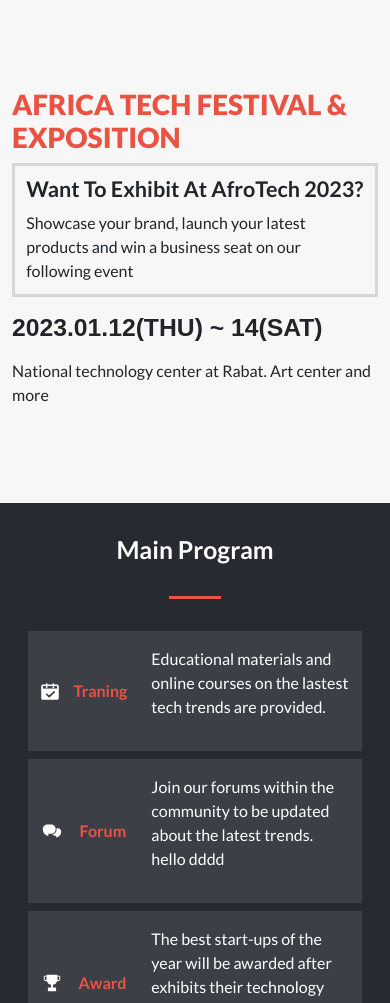
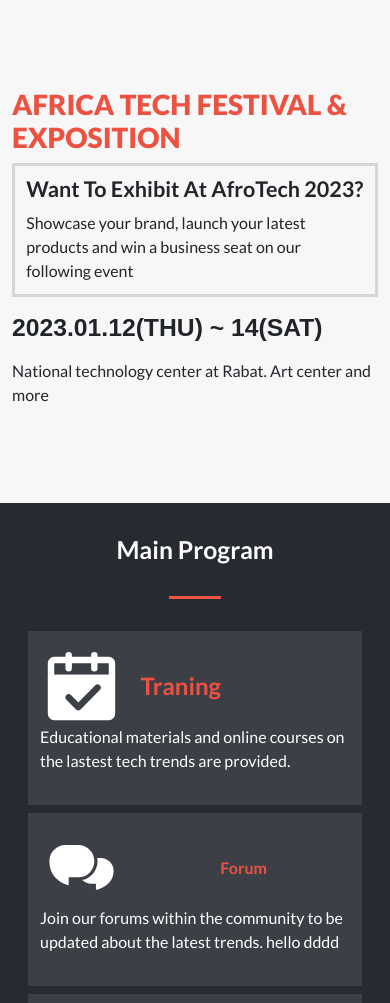
Before and after one commit to tarikbouari/AfroTech-Festival, a website: page index.html in a window 390 px wide. Shown: the part 88-1091 px from the top of the page. Drawn offline with Linux system fonts and the light colour scheme.

Commit message:
resizze col card

```diff
--- a/index.html
+++ b/index.html
@@ -79,17 +79,17 @@
           <!--  Row -->
           <div class="row my-3 p-3 p-md-5 gap-2 justify-content-center">
             <!-- <div class="box-program align-items-center row my-3 p-3"> -->
-            <div class="col-12 col-md-2 icon-left">
+            <div class="col-12 col-md-2 icon-left pgram">
               <div class="box-program align-items-center row py-3">
-                <div class="col-4 col-md-12">
+                <div class="col-12 col-md-12 traning">
                   <div class="d-flex justify-content-around d-md-flex
                     flex-md-column align-items-center gap-md-3">
-                    <img src="images/plan.svg" class="icon2"
+                    <img src="images/plan.svg" class="icon2 col-4"
                       alt="traning-icon">
-                    <span class="fw-bold text-capitalize"> traning</span>
+                    <span class="fw-bold text-capitalize col-8"> traning</span>
                   </div>
                 </div>
-                <div class="col-8 col-md-12">
+                <div class="col-12 col-md-12">
                   <p  class="paragraph text-start text-md-center">
                     Educational materials and online courses on the lastest tech
                     trends are provided.
@@ -102,14 +102,14 @@
 
             <div class="col-12 col-md-2 icon-left">
               <div class="box-program align-items-center row py-3">
-                <div class="col-4 col-md-12">
+                <div class="col-12 col-md-12">
                   <div class="d-flex justify-content-around d-md-flex
                     flex-md-column align-items-center gap-md-3">
-                    <img src="images/forum.svg" class="icon2" alt="forum-icon">
-                    <span class="fw-bold text-capitalize"> Forum</span>
+                    <img src="images/forum.svg" class="icon2 col-4" alt="forum-icon">
+                    <span class="fw-bold text-capitalize col-8"> Forum</span>
                   </div>
                 </div>
-                <div class="col-8 col-md-12">
+                <div class="col-12 col-md-12">
                   <p  class="paragraph text-start text-md-center">
                     Join our forums within the community to be updated about the
                     latest trends. hello dddd
@@ -120,8 +120,8 @@
 
             </div>
 
-            <div class="col-12 col-md-2 icon-left">
-              <div class="box-program align-items-center row py-3">
+            <div class="col-12 col-md-2 icon-left ">
+              <div class="box-program align-items-center row py-3 ">
                 <div class="col-4 col-md-12">
                   <div class="d-flex justify-content-around d-md-flex
                     flex-md-column align-items-center gap-md-3">
@@ -208,7 +208,7 @@
             <img src="images/windows-filled.svg" alt="window-logo" class="icon my-3">
             <img src="images/intel.svg" alt="intel-logo" class="icon my-3">
             <img src="images/xbox.svg" alt="xbox-logo" class="icon my-3">
-            <img src="images/vmware.svg" alt="vmare-logo" class="icon my-3">
+            <img src="images/givmware.svg" alt="vmare-logo" class="icon my-3">
             <img src="images/lg.svg" alt="lg-log" class="icon my-3">
             <img src="images/microsoft-teams.svg" alt="microsoft-teams-icon" class="icon my-3">
           </div>
```
